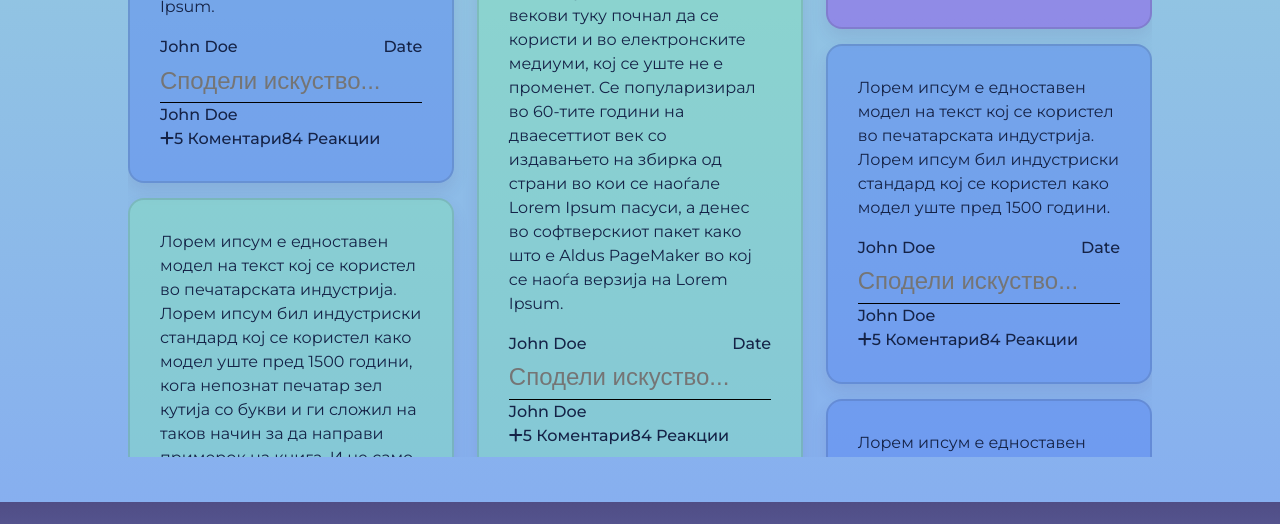
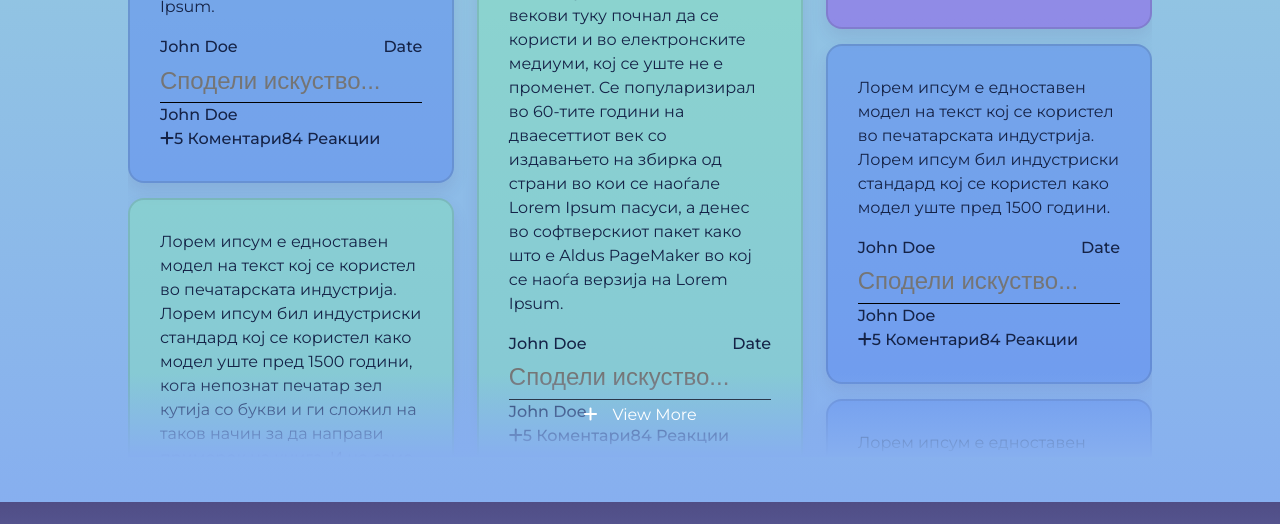
Before and after one commit to marko-pet/BrainsterProjects, a plain HTML site: page index.html in a window 1280 px wide. Shown: the part 1077-1601 px from the top of the page. Drawn offline with Linux system fonts and the light colour scheme.

Commit message:
discussion page complete

```diff
--- a/css/components/_discussion-page.scss
+++ b/css/components/_discussion-page.scss
@@ -4,6 +4,7 @@
 .discussion-page {
   @extend %wrap;
   @extend %section;
+  position: relative;
 
   h1 {
     @extend %h1-main;
@@ -75,4 +76,26 @@
   .purple {
     background: rgba(143, 57, 236, 0.4);
   }
+
+  .blur {
+    position: absolute;
+    bottom: var.$gutter-base * 1.5;
+    width: 100%;
+    text-align: center;
+    color: var.$text-color-secondary;
+    padding: var.$gutter-base 0;
+    background: linear-gradient(rgb(135, 175, 239, 0), rgb(135, 175, 239, 1));
+
+    i {
+      margin-right: var.$gutter-base * 0.5;
+    }
+
+    .blur-inner {
+      display: inline-block;
+
+      &:hover {
+        cursor: pointer;
+      }
+    }
+  }
 }
--- a/index.html
+++ b/index.html
@@ -593,6 +593,9 @@
           </div>
         </div>
       </div>
+      <div class="blur">
+        <div class="blur-inner"><i class="fa-solid fa-plus"></i>View More</div>
+      </div>
     </div>
     <!-- FOOTER -->
     <footer>
```
Also changed, not shown: css/main.css, 1 other file.
